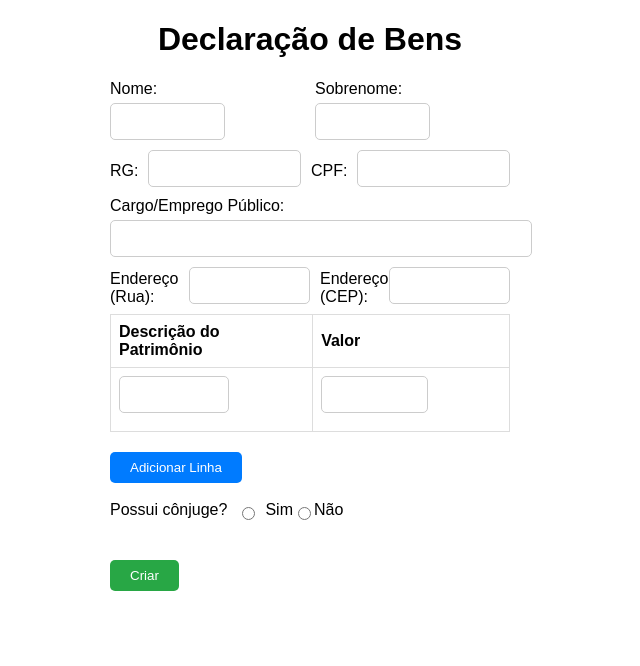
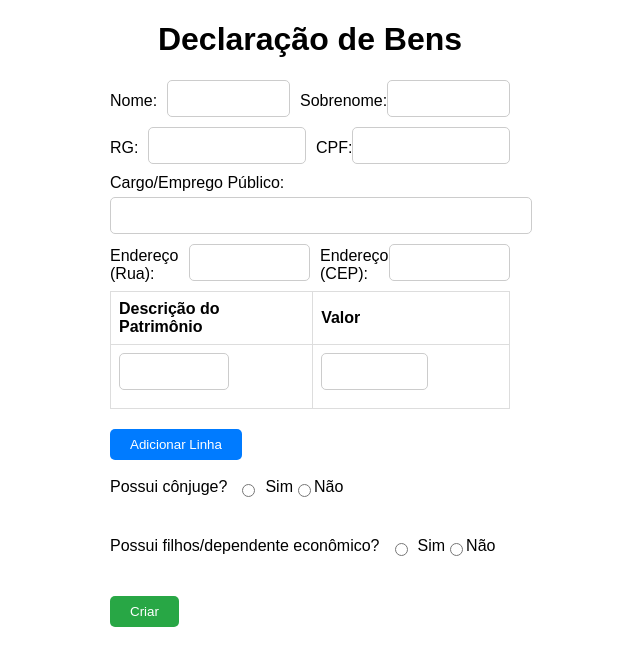
Before and after one commit to vivikamizono/formularioPF, a Flask app: page /create in a window 1280 px wide. Shown: the top 666 px of the page, without its empty margins (330-970 px from the left). Run offline with Flask 3, Linux system fonts and the light colour scheme.

Commit message:
Update create.html

```diff
--- a/formularioPF-main/formularioPF-main/templates/create.html
+++ b/formularioPF-main/formularioPF-main/templates/create.html
@@ -53,7 +53,8 @@
     }
 
     #patrimonio_table,
-      #conjuge_table {
+    #conjuge_table,
+    #dependente_table {
       width: 100%;
       border-collapse: collapse;
       margin-bottom: 20px;
@@ -62,7 +63,9 @@
     #patrimonio_table th,
     #patrimonio_table td,
     #conjuge_table th,
-      #conjuge_table td {
+    #conjuge_table td,
+    #dependente_table th,
+    #dependente_table td {
       border: 1px solid #ddd;
       padding: 8px;
       text-align: left;
@@ -101,22 +104,18 @@
 <h1>Declaração de Bens</h1>
 <form action="" method="post">
 
-      <div id="nome-completo" style="display: flex; align-items: center;">
-        <div style="flex-grow: 1; margin-right: 10px;">
-          <label for="nome">Nome:</label>
-          <input type="text" id="nome" name="nome" required>
-        </div>
-        <div style="flex-grow: 1;">
-          <label for="sobrenome">Sobrenome:</label>
-          <input type="text" id="sobrenome" name="sobrenome" required>
-        </div>
+  <div style="display: flex; align-items: center;">
+    <label for="nome-completo" style="margin-right: 10px;">Nome:</label>
+    <input type="text" id="nome-completo" name="nome-completo" required>
+    <label for="sobrenome" style="margin-left: 10px;">Sobrenome:</label>
+    <input type="text" id="sobrenome" name="sobrenome">
   </div>
 
   <div style="display: flex; align-items: center;">
     <label for="rg" style="margin-right: 10px;">RG:</label>
-        <input type="text" id="rg" name="rg" required style="flex-grow: 1;">
+    <input type="text" id="rg" name="rg" required>
     <label for="cpf" style="margin-left: 10px;">CPF:</label>
-        <input type="text" id="cpf" name="cpf" required style="flex-grow: 1; margin-left: 10px;">
+    <input type="text" id="cpf" name="cpf">
   </div>
 
   <label for="cargo_publico" style="display: inline-block; width: 200px;">Cargo/Emprego Público:</label>
@@ -187,6 +186,44 @@
   </div>
 
   <br><br>
+
+  <!-- Radio button para perguntar se possui filhos/dependente econômico -->
+  <div class="radio-group" style="display: flex; align-items: center;">
+    <label for="possui_dependente" style="margin-right: 10px;">Possui filhos/dependente econômico?</label>
+    <input type="radio" id="possui_dependente_sim" name="possui_dependente" value="sim" onclick="document.getElementById('dependente_form').style.display = 'block';" style="margin-right: 10px;">
+    <label for="possui_dependente_sim">Sim</label>
+    <input type="radio" id="possui_dependente_nao" name="possui_dependente" value="nao" onclick="document.getElementById('dependente_form').style.display = 'none';">
+    <label for="possui_dependente_nao">Não</label>
+  </div>
+
+  <!-- Div para conter o formulário do dependente -->
+  <div id="dependente_form" style="display: none;">
+    <label for="nome_dependente">Nome do dependente:</label>
+    <input type="text" id="nome_dependente" name="nome_dependente"><br><br>
+    <label for="rg_dependente">RG do dependente:</label>
+    <input type="text" id="rg_dependente" name="rg_dependente"><br><br>
+
+    <!-- Tabela para Descrição do Patrimônio e Valor do dependente -->
+    <table id="dependente_table">
+      <thead>
+      <tr>
+        <th>Descrição do Patrimônio (Dependente)</th>
+        <th>Valor (Dependente)</th>
+      </tr>
+      </thead>
+      <tbody>
+      <tr>
+        <td><input type="text" name="descricao_patrimonio_dependente[]" required></td>
+        <td><input type="text" name="valor_patrimonio_dependente[]" required></td>
+      </tr>
+      </tbody>
+    </table>
+
+    <!-- Botão para adicionar mais linhas no patrimônio do dependente -->
+    <button type="button" onclick="adicionarLinhaDependente()">Adicionar Linha (Dependente)</button>
+  </div>
+
+  <br><br>
   <input type="submit" value="Criar">
 </form>
 
@@ -216,6 +253,16 @@
   function esconderConjugeForm() {
     document.getElementById("conjuge_form").style.display = "none";
   }
+
+  function adicionarLinhaDependente() {
+    var table = document.getElementById("dependente_table").getElementsByTagName('tbody')[0];
+    var newRow = table.insertRow(table.rows.length);
+    var cell1 = newRow.insertCell(0);
+    var cell2 = newRow.insertCell(1);
+    cell1.innerHTML = '<input type="text" name="descricao_patrimonio_dependente[]" required>';
+    cell2.innerHTML = '<input type="text" name="valor_patrimonio_dependente[]" required>';
+  }
 </script>
+
 </body>
 </html>
```
Lines whose indentation alone changed are shown as unchanged.
